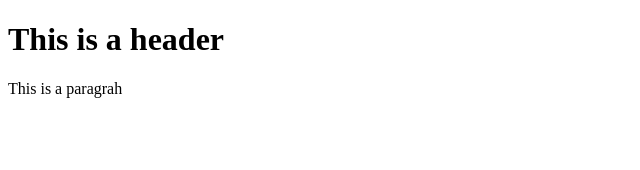
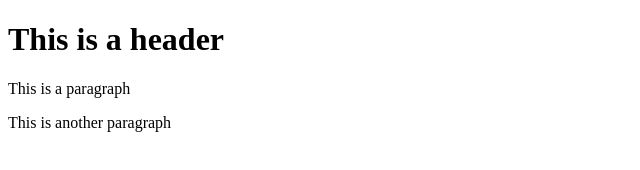
Before and after one commit to ShannonMooney1/git-test, a website: page index.html in a window 1280 px wide. Shown: the whole page, without its empty margins (0-640 px from the left). Drawn offline with Linux system fonts and the light colour scheme.

Commit message:
Third commit

```diff
--- a/index.html
+++ b/index.html
@@ -2,6 +2,7 @@
 <html>
     <body>
         <h1> This is a header</h1>
-        <p> This is a paragrah </p>
+        <p> This is a paragraph </p>
+        <p> This is another paragraph </p>
     </body>
 </html>
```
